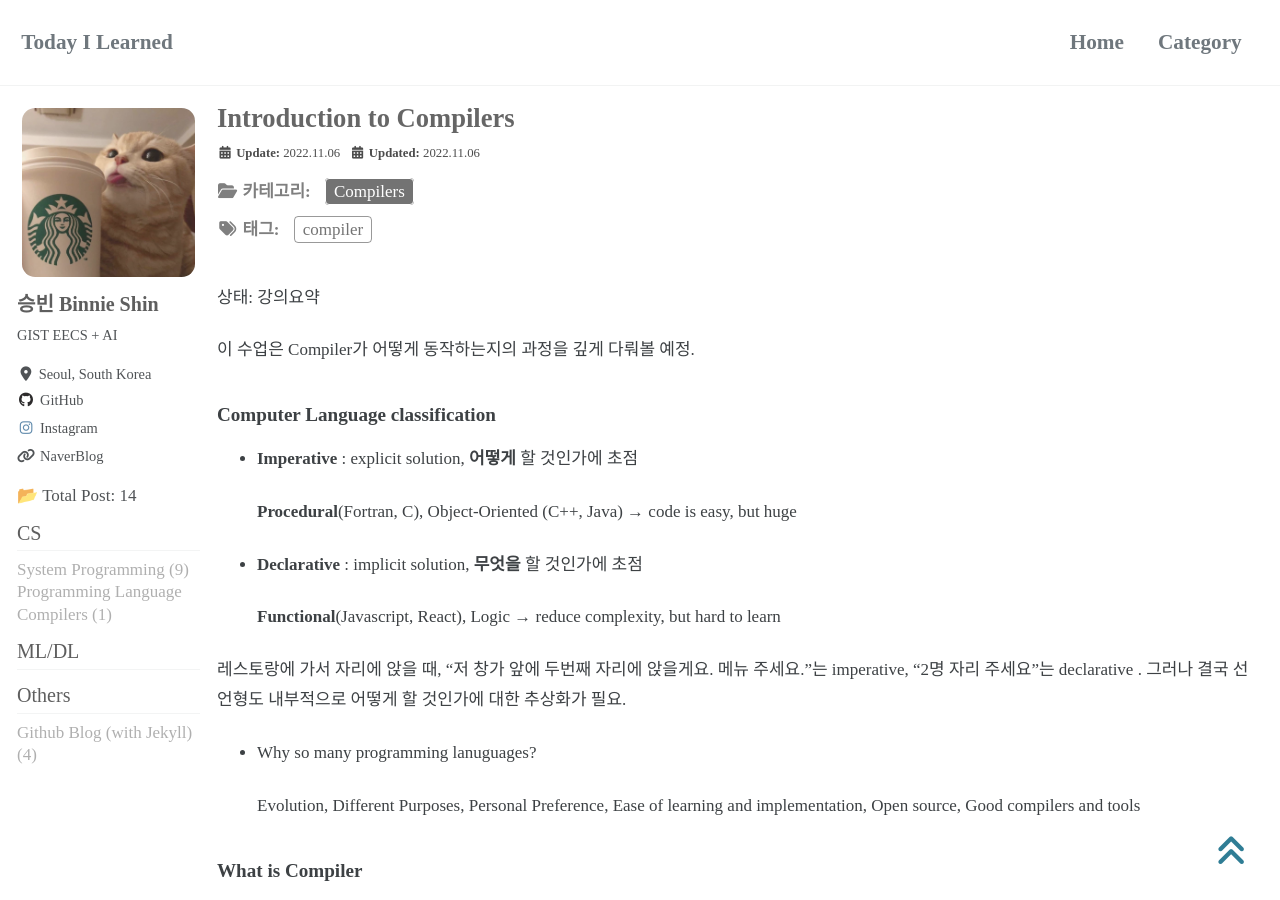
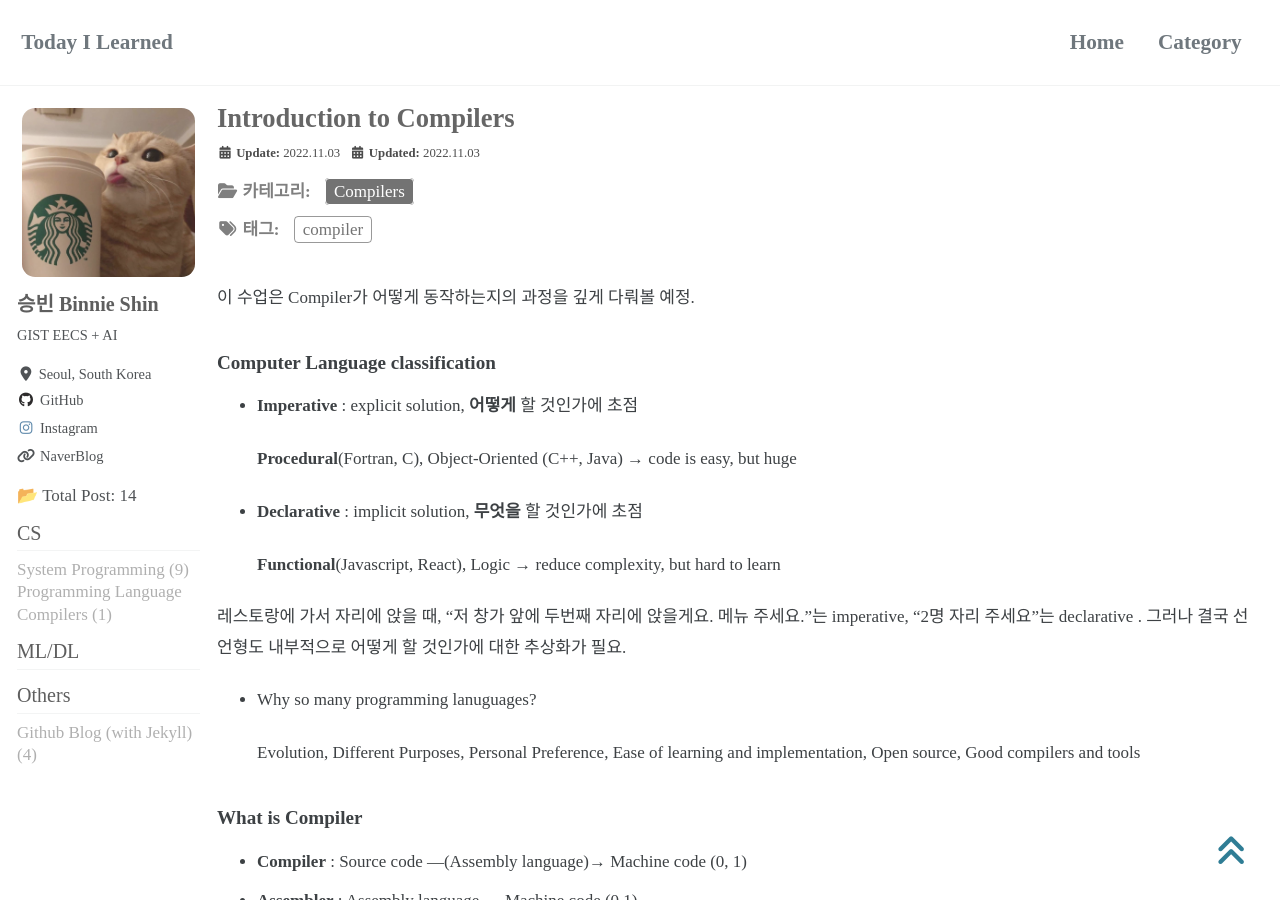
Before and after one commit to binnie723/binnie723.github.io, a Jekyll site: the page built from _posts/compilers/2022-11-06-Introduction-to-Compilers.md, in a window 1280 px wide and 900 px high. Built offline with Jekyll 4.4.1, drawn with Linux system fonts in a browser that asks for light colours; cached includes are drawn as plain includes; nearby versions of some CDN libraries; some web fonts are replaced.

Commit message:
compiler post1

```diff
--- a/_posts/2022-11-06-Introduction-to-Compilers.md
+++ b/_posts/compilers/2022-11-06-Introduction-to-Compilers.md
@@ -3,11 +3,11 @@ title: Introduction to Compilers
 subtitle:
 categories: Compilers
 tags: compiler
-date: 2022-11-06 23:51:28 +0000
-last_modified_at: 2022-11-06 23:51:28 +0000
+date: 2022-11-03 23:51:28 +0000
+last_modified_at: 2022-11-03 23:51:28 +0000
 ---
 
-상태: 강의요약
+
 
 이 수업은 Compiler가 어떻게 동작하는지의 과정을 깊게 다뤄볼 예정.
 
```
Also changed, not shown: _pages/categories/category-web-imagede.md (added, +14 -0 lines).
